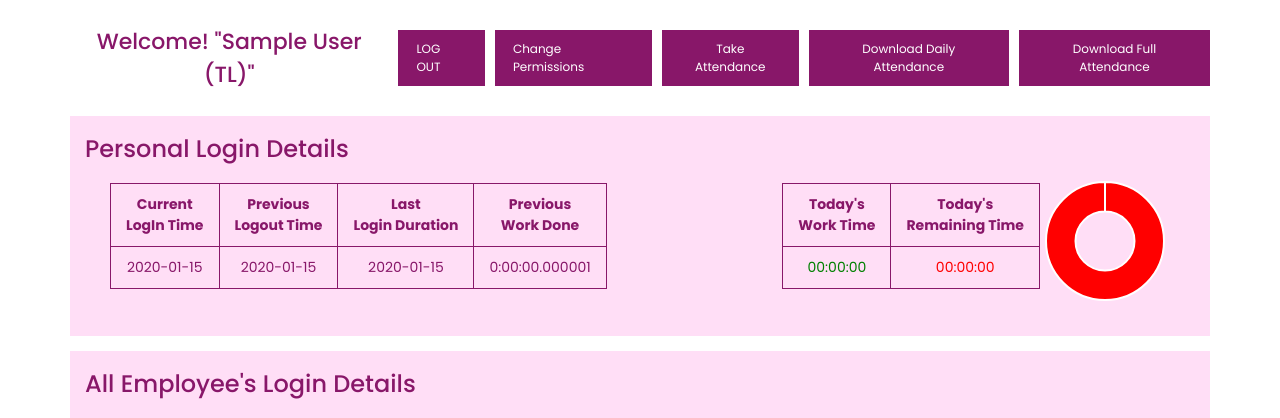
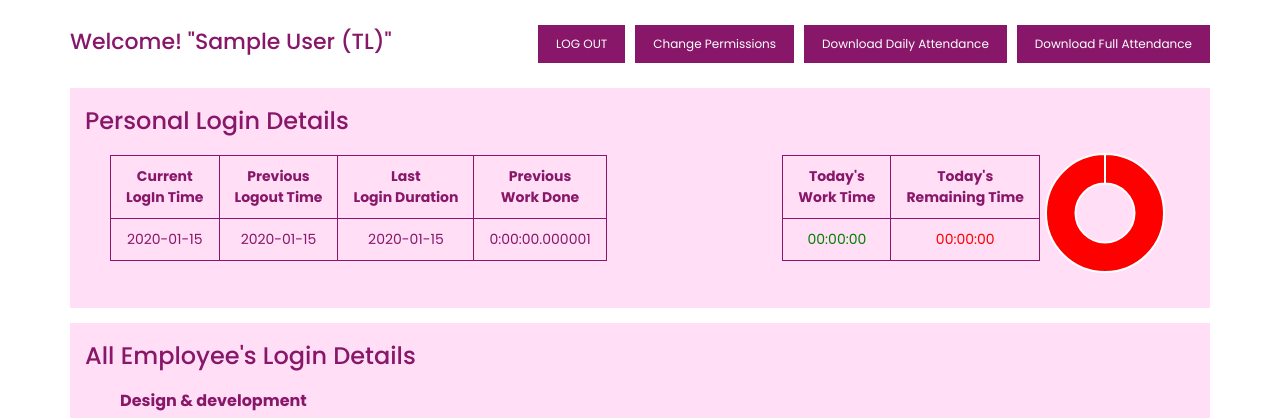
Before and after one commit to Abrarhussaindar/digitaldaisy, a Django app: page /home/ in a window 1280 px wide. Shown: the part 81-499 px from the top of the page. Run offline with Django 4.2, Linux system fonts and the light colour scheme; a user stored in the database is signed in; tables that the repository leaves empty hold one stand-in row (values such as "Sample post").

Commit message:
removed take attendance and inactivity

```diff
--- a/login_system/urls.py
+++ b/login_system/urls.py
@@ -14,6 +14,6 @@
     path('permissions/', views.change_permission, name="permissions"),
     path('download_attendance/', views.download_attendance, name='download_attendance'),
     # path('download_attendance/', views.download_attendance, name='download_attendance'),
-    path('take-attendence/', views.take_attendence, name='take_attendence'),
+    # path('take-attendence/', views.take_attendence, name='take_attendence'),
     path('automate_attendance/', views.automate_attendance_view, name='automate_attendance'),
 ]
--- a/login_system/views.py
+++ b/login_system/views.py
@@ -472,13 +472,13 @@
     return response
 
 
-@login_required
-def take_attendence():
-    # Perform the tasks using the existing transfer_daily_to_weekly_lists() and transfer_weekly_to_monthly_lists() functions
-    transfer_daily_to_weekly_lists()
-    transfer_weekly_to_monthly_lists()
-    transfer_monthly_to_yearly_lists()
-    return JsonResponse({"message": "Attendence taken successfully."})
+# @login_required
+# def take_attendence():
+#     # Perform the tasks using the existing transfer_daily_to_weekly_lists() and transfer_weekly_to_monthly_lists() functions
+#     transfer_daily_to_weekly_lists()
+#     transfer_weekly_to_monthly_lists()
+#     transfer_monthly_to_yearly_lists()
+#     return JsonResponse({"message": "Attendence taken successfully."})
 
 
 
--- a/templates/home.html
+++ b/templates/home.html
@@ -33,7 +33,7 @@
               {% if user.is_teamLead or user.is_superuser %}
               <a id="logout-link" href="{% url 'permissions' %}">Change Permissions</a>
                 {% if user.is_HR %}
-                  <button class="btn" onclick="take_attendence()">Take Attendance</button>
+
                   <button class="btn" onclick="downloadDailyEmployeeDetails()">Download Daily Attendance</button>
                   <button class="btn" onclick="downloadEmployeeDetails()">Download Full Attendance</button>
                 {% endif %}
@@ -518,18 +518,6 @@
       setInterval(updateData, 120000);
       updateData();
     </script>
-    <script>
-      function take_attendence() {
-        fetch('/take-attendence/') // Replace with the actual URL of your Django view
-          .then(response => response.json())
-          .then(data => {
-            console.log(data.message);
-            location.reload(); // Log the response from the Django view
-            alert('Attendance has been taken.'); // Show an alert when tasks are executed successfully
-          })
-
-      }
-      </script>
       <script>
         function downloadEmployeeDetails() {
             // Perform an AJAX request to the URL that triggers the download view
```
